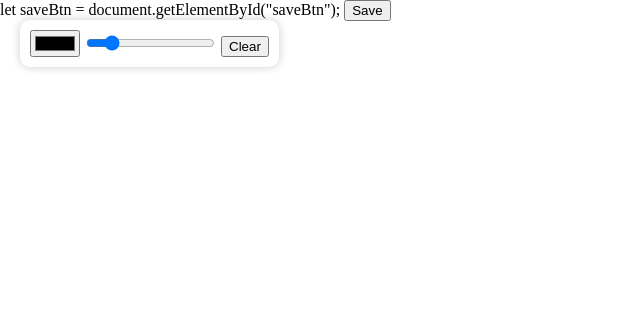
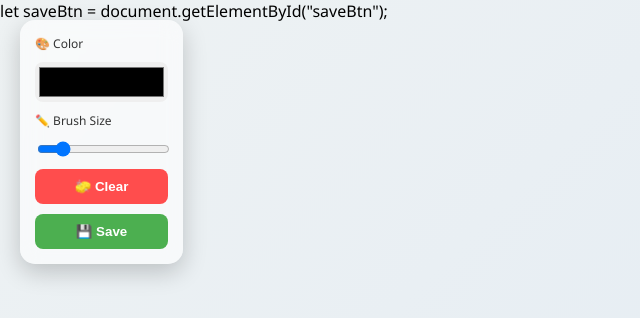
Before and after one commit to PahariyaJi-10/RealTime_HandTracking_3D_Art_Gallery, a plain HTML site: page web/canvas.html in a window 1280 px wide. Shown: the whole page, without its empty margins (0-640 px from the left). Drawn offline with Linux system fonts and the light colour scheme.

Commit message:
Fixed duplicate save button issue and cleaned UI layout

```diff
--- a/web/canvas.html
+++ b/web/canvas.html
@@ -3,32 +3,98 @@
 <head>
     let saveBtn = document.getElementById("saveBtn");
     <title>Hand Drawing Canvas</title>
-    <style>
-        body { margin: 0; overflow: hidden; background: #ffffff; }
-        canvas { display: block; }
+<style>
+body {
+    margin: 0;
+    overflow: hidden;
+    background: linear-gradient(135deg, #eef2f3, #dfe9f3);
+    font-family: 'Segoe UI', sans-serif;
+}
 
-    #controls {
+canvas {
+    display: block;
+}
+
+/* 🔥 Modern Control Panel */
+#controls {
     position: fixed;
     top: 20px;
     left: 20px;
-    background: white;
+    backdrop-filter: blur(10px);
+    background: rgba(255, 255, 255, 0.6);
+    padding: 15px;
+    border-radius: 15px;
+    box-shadow: 0 8px 25px rgba(0,0,0,0.2);
+    display: flex;
+    flex-direction: column;
+    gap: 10px;
+    z-index: 10;
+}
+
+/* Labels */
+#controls label {
+    font-size: 12px;
+    color: #333;
+}
+
+/* Inputs */
+#controls input[type="color"] {
+    width: 100%;
+    height: 40px;
+    border: none;
+    border-radius: 8px;
+    cursor: pointer;
+}
+
+#controls input[type="range"] {
+    width: 100%;
+}
+
+/* Buttons */
+#controls button {
     padding: 10px;
-    border-radius: 10px;
-    box-shadow: 0 0 10px rgba(0,0,0,0.2);
-    z-index: 10;
+    border: none;
+    border-radius: 8px;
+    cursor: pointer;
+    font-weight: bold;
+    transition: 0.2s;
+}
 
+/* Clear button */
+#clearBtn {
+    background: #ff4d4d;
+    color: white;
 }
-    </style>
-    <button id="saveBtn">Save</button>
+
+#clearBtn:hover {
+    background: #e60000;
+}
+
+/* Save button */
+#saveBtn {
+    background: #4CAF50;
+    color: white;
+}
+
+#saveBtn:hover {
+    background: #2e7d32;
+}
+</style>
+
 </head>
 <body>
 
-    <div id="controls">
+<div id="controls">
+
+    <label>🎨 Color</label>
     <input type="color" id="colorPicker" value="#000000">
 
+    <label>✏️ Brush Size</label>
     <input type="range" id="brushSize" min="1" max="20" value="4">
 
-    <button id="clearBtn">Clear</button>
+    <button id="clearBtn">🧽 Clear</button>
+    <button id="saveBtn">💾 Save</button>
+
 </div>
 <canvas id="drawCanvas"></canvas>
 
```
